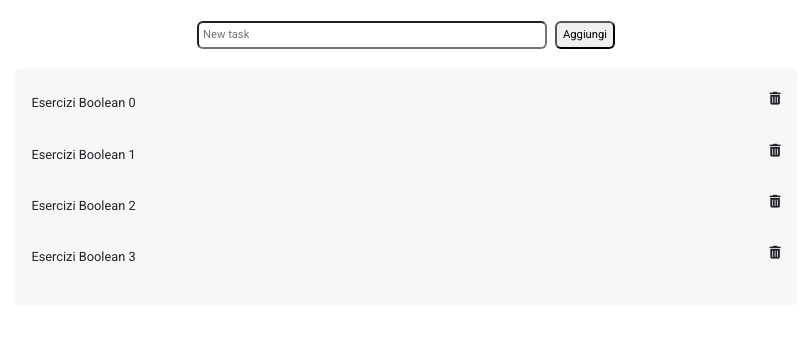
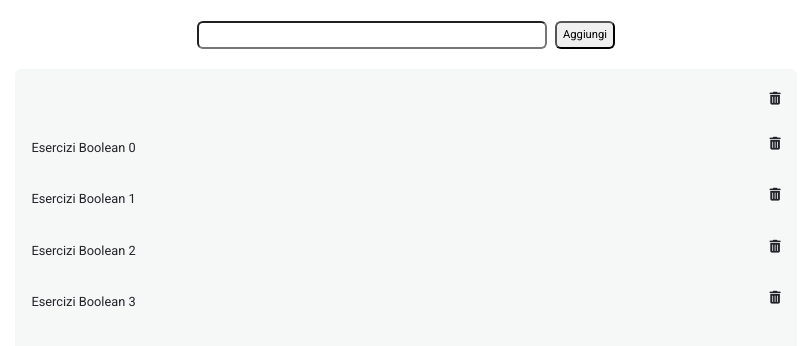
Before and after one commit to silviapetrino/vue-todolist, a plain HTML site: page index.html in a window 1280 px wide. Both pictures are taken after a click on the button "Aggiungi". Shown: the part 80-426 px from the top of the page, without its empty margins (234-1046 px from the left). Drawn offline with nearby package versions, Linux system fonts and the light colour scheme.

Commit message:
[add]: newtask object [add]: method

```diff
--- a/index.html
+++ b/index.html
@@ -21,8 +21,8 @@
   </div>
 
   <div class="insert-task text-center">
-    <input v-model="tasks.text" type="text" placeholder="New task" class="rounded-2 py-1 px-1">
-    <button @click="" class="rounded ms-2 py-1">Aggiungi</button>
+    <input v-model.trim="newTask.text" type="text" placeholder="New task" class="rounded-2 py-1 px-1">
+    <button @click="addtask" class="rounded ms-2 py-1">Aggiungi</button>
   </div>
 
   <div class="task-container rounded py-2">
--- a/js/script.js
+++ b/js/script.js
@@ -41,12 +41,24 @@ createApp ({
         done: false
       }
 
-    ]
+    ],
+
+    newTask : {
+      text: " ",
+      done: false
+    }
+
   }
  },
 
  methods: {
 
+  addtask() {
+    this.tasks.unshift(this.newTask)
+  }
+
+
+
  }
 
 
```
